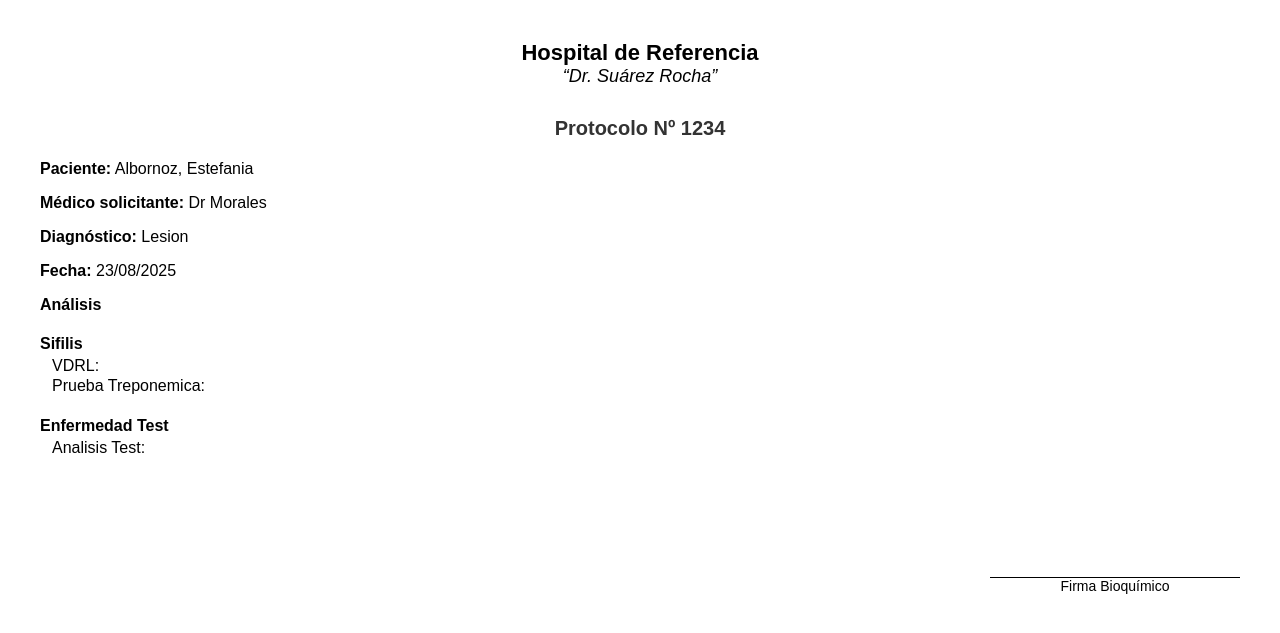
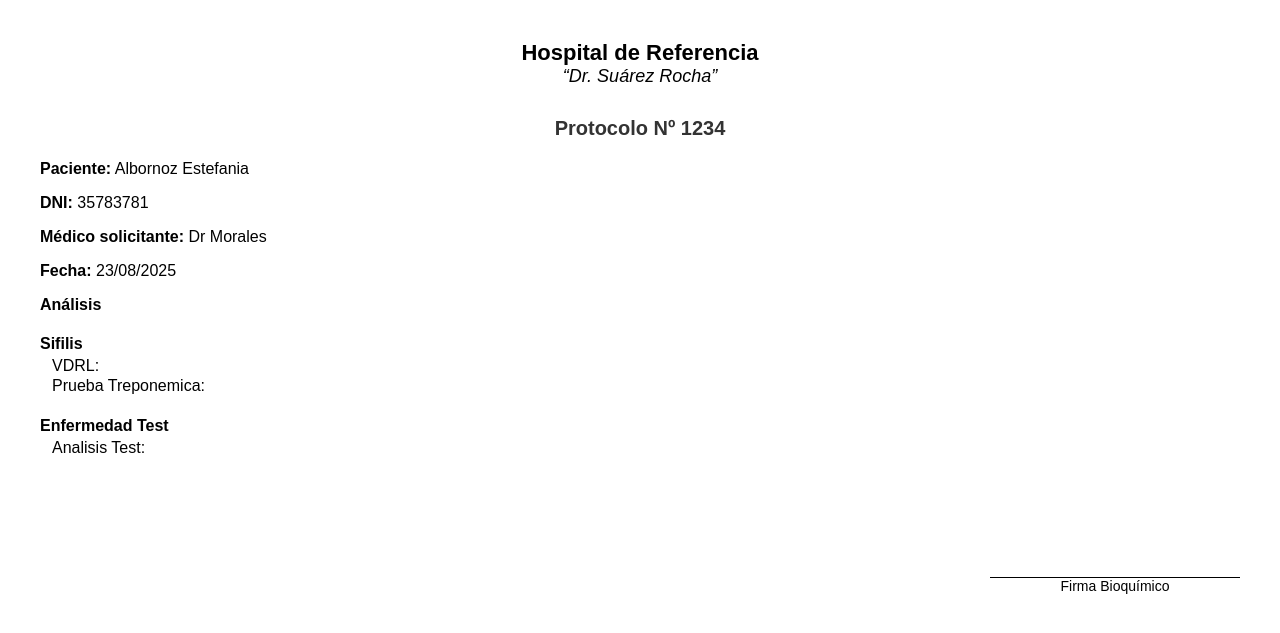
Before and after one commit to lbusso/serology-system, a Django app: template templates/informes/pedido.html in a window 1280 px wide. Shown: the top 633 px of the page. Run offline with Django 5.2, Linux system fonts and the light colour scheme; the template is opened without the code that fills it: values that come from a table or form of the project are taken from there, others are empty; data comes from the database, SQL or seed files in the repository; parts of the project's set-up code (start-up, migrations or seed data) failed here and were passed over; some libraries are stand-ins or nearby versions.

Commit message:
DNi en informe

```diff
--- a/templates/informes/pedido.html
+++ b/templates/informes/pedido.html
@@ -38,6 +38,24 @@
             float: right;
         }
     </style>
+    <style>
+    @media print {
+        @page {
+            margin: 20mm; /* Ajusta márgenes si querés */
+        }
+
+        body {
+            margin: 0;
+        }
+
+        /* Ocultar headers/footers automáticos del navegador */
+        body::before,
+        body::after {
+            display: none !important;
+        }
+    }
+    </style>
+
 </head>
 <body>
     <div class="titulo-principal">Hospital de Referencia</div>
@@ -45,9 +63,9 @@
 
     <h1>Protocolo Nº {{ pedido.protocolo }}</h1>
 
-    <p><strong>Paciente:</strong> {{ pedido.paciente.apellido }}, {{ pedido.paciente.nombre }}</p>
+    <p><strong>Paciente:</strong> {{ pedido.paciente.apellido }} {{ pedido.paciente.nombre }}</p>
+    <p><strong>DNI:</strong> {{ pedido.paciente.dni }}</p>
     <p><strong>Médico solicitante:</strong> {{ pedido.medico }}</p>
-    <p><strong>Diagnóstico:</strong> {{ pedido.diagnostico }}</p>
     <p><strong>Fecha:</strong> {{ pedido.fecha|date:"d/m/Y" }}</p>
 
     <h4 style="margin-bottom: 2px; margin-top: 8px;">Análisis</h4>
```
